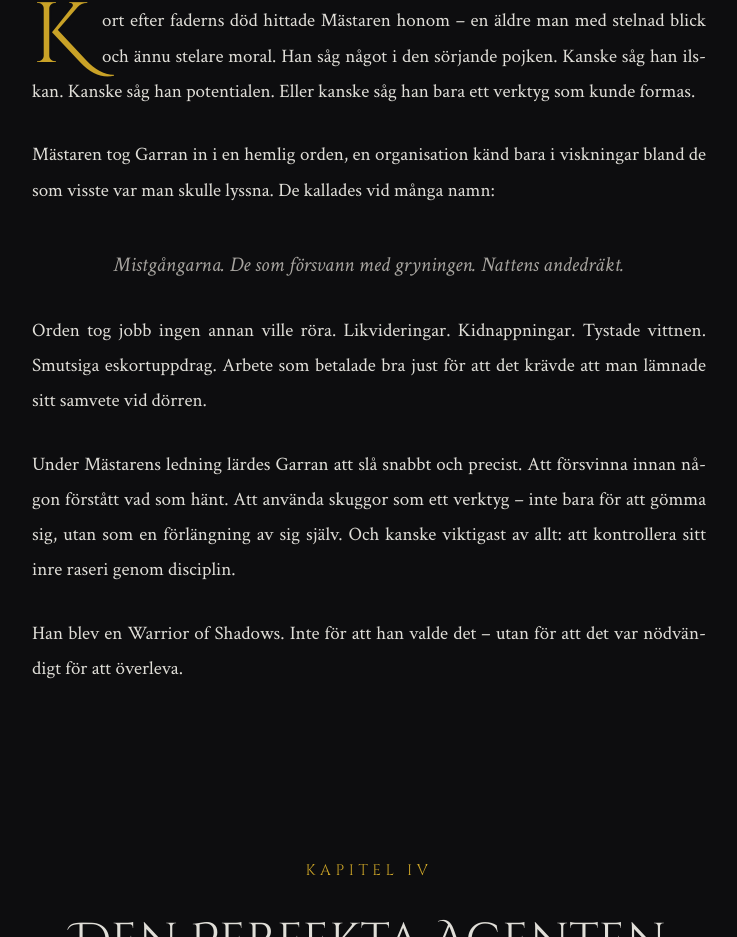
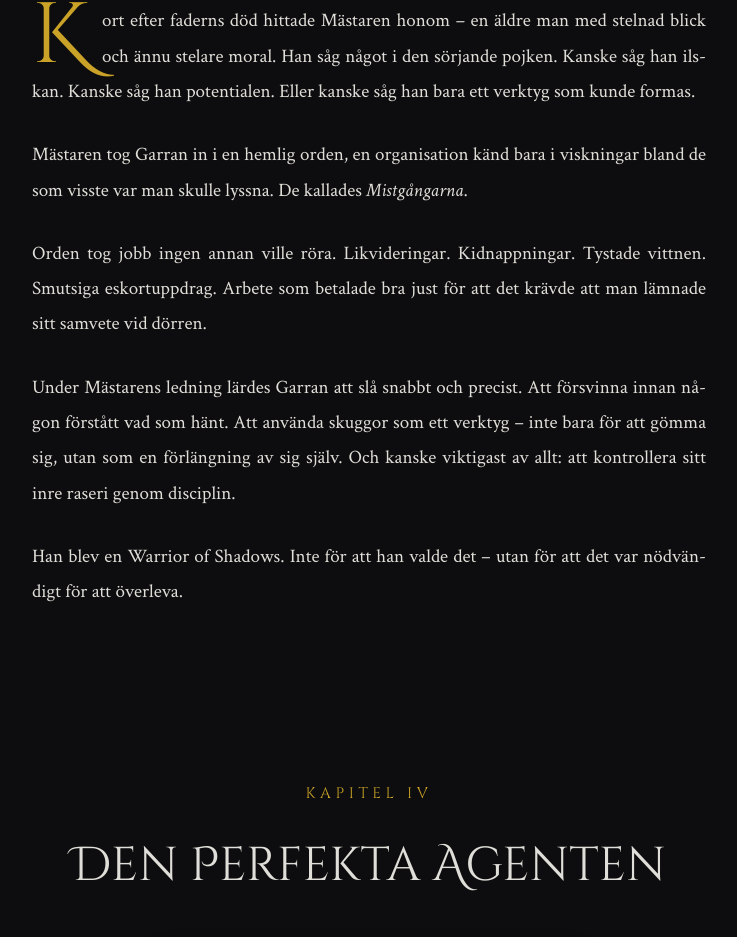
Before and after one commit to Omxz/garren, a plain HTML site: page index.html in a window 1280 px wide. Shown: the part 3244-4181 px from the top of the page, without its empty margins (271-1008 px from the left). Drawn offline with Linux system fonts and the light colour scheme.

Commit message:
Simplify order name to just Mistgångarna

```diff
--- a/index.html
+++ b/index.html
@@ -102,10 +102,7 @@
                     <span class="drop-cap">K</span>ort efter faderns död hittade Mästaren honom – en äldre man med stelnad blick och ännu stelare moral. Han såg något i den sörjande pojken. Kanske såg han ilskan. Kanske såg han potentialen. Eller kanske såg han bara ett verktyg som kunde formas.
                 </p>
                 <p>
-                    Mästaren tog Garran in i en hemlig orden, en organisation känd bara i viskningar bland de som visste var man skulle lyssna. De kallades vid många namn:
-                </p>
-                <p class="order-names">
-                    <em>Mistgångarna. De som försvann med gryningen. Nattens andedräkt.</em>
+                    Mästaren tog Garran in i en hemlig orden, en organisation känd bara i viskningar bland de som visste var man skulle lyssna. De kallades <em>Mistgångarna</em>.
                 </p>
                 <p>
                     Orden tog jobb ingen annan ville röra. Likvideringar. Kidnappningar. Tystade vittnen. Smutsiga eskortuppdrag. Arbete som betalade bra just för att det krävde att man lämnade sitt samvete vid dörren.
```
